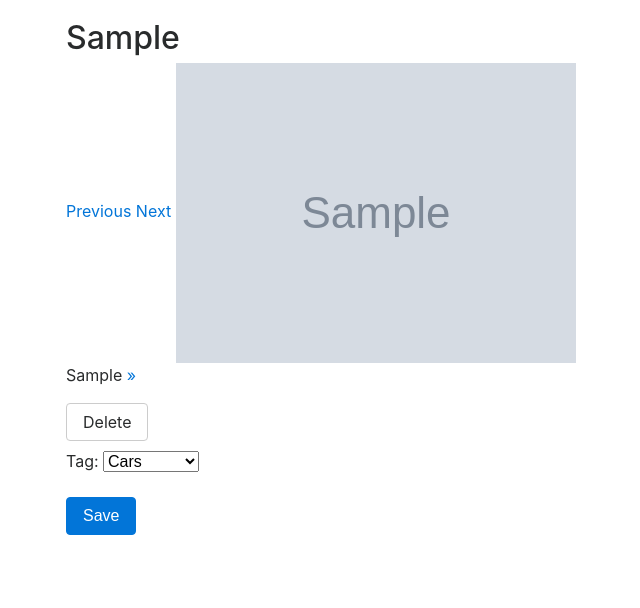
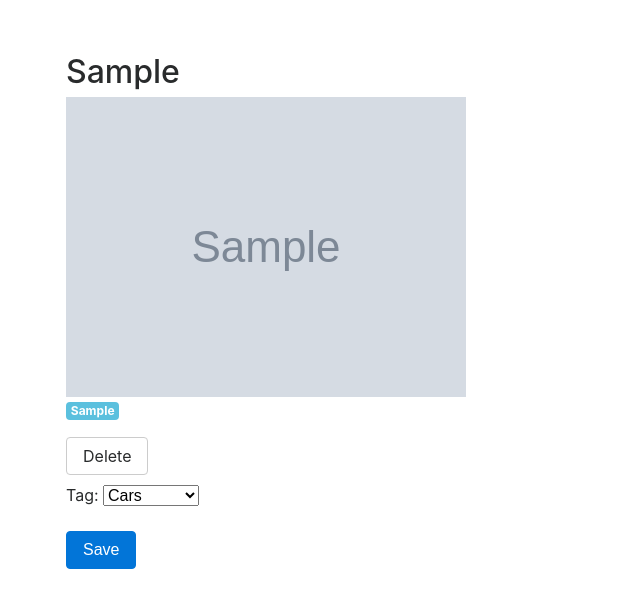
Before and after one commit to n-ck/insta_app, a Django app: page /post/1/ in a window 1280 px wide. Shown: the part 57-665 px from the top of the page, without its empty margins (19-659 px from the left). Run offline with Django 3.2, Linux system fonts and the light colour scheme; a user stored in the database is signed in; tables that the repository leaves empty hold one stand-in row (values such as "Sample post"); grey boxes marked "Sample" are stand-in pictures; parts of the project's set-up code (start-up, migrations or seed data) failed here and were passed over; some libraries are stand-ins or nearby versions.

Commit message:
cleand up views and changed save post redirect

```diff
--- a/insta/forms.py
+++ b/insta/forms.py
@@ -8,8 +8,8 @@ TAGS = [
 
 class PostForm(forms.Form):
 	post = forms.CharField(label='IG Post URL', max_length=250)
-	tag = forms.CharField(label='Tag:',
-						  widget=forms.Select(choices=TAGS))
+	# tag = forms.CharField(label='Tag:',
+	# 					  widget=forms.Select(choices=TAGS))
 
 class PageForm(forms.Form):
 	page = forms.CharField(label='IG Page Name', max_length=150)
--- a/insta/models.py
+++ b/insta/models.py
@@ -27,7 +27,5 @@ class SavePost(models.Model):
 	user = models.IntegerField(null=True)
 
 class Tags(models.Model):
-	# save all tags and link to user pk
-	# tag = models.CharField(max_length=250, null=True)
-	# user = models.IntegerField(null=True)
-	pass
+	tag = models.CharField(max_length=250, null=True)
+	user = models.IntegerField(null=True)
--- a/insta/static/insta/style.css
+++ b/insta/static/insta/style.css
@@ -4,3 +4,7 @@ h5 {
 nav.navbar.navbar-expand-lg {
 	margin: 0 0 20px 0;
 }
+
+.col-12.prevnext {
+	margin: 0 0 10px 0;
+}
--- a/insta/templates/insta/base.html
+++ b/insta/templates/insta/base.html
@@ -10,6 +10,8 @@
 
     <!-- Bootstrap CSS -->
     <link rel="stylesheet" href="https://maxcdn.bootstrapcdn.com/bootstrap/4.0.0-beta.3/css/bootstrap.min.css" integrity="sha384-Zug+QiDoJOrZ5t4lssLdxGhVrurbmBWopoEl+M6BdEfwnCJZtKxi1KgxUyJq13dy" crossorigin="anonymous">
+
+    <script type="text/javascript" src="https://code.jquery.com/jquery-3.1.1.min.js"></script>
 
     <!-- Custom CSS -->
     <link rel="stylesheet" href="{% static 'insta/style.css' %}">
--- a/insta/templates/insta/post.html
+++ b/insta/templates/insta/post.html
@@ -14,7 +14,7 @@
 			<p>Enter post url:</p>
 			<label for="" class="">Post:</label>
 			{{ form.post }}
-			{{ form.tag }}
+<!-- 			{{ form.tag }} -->
 		</div>
 		<button type="submit" class="btn btn-primary mb-2">Submit</button>
 		{% csrf_token %}
--- a/insta/templates/insta/post_detail.html
+++ b/insta/templates/insta/post_detail.html
@@ -9,16 +9,22 @@
 <!-- <h1>Post</h1> -->
 
 <div class="row justify-content-start">
+	<div class="col-12 prevnext">
+		<a href="{% url 'insta:post_detail' previous %}" class="badge badge-light">Previous</a>
+		<a href="{% url 'insta:post_detail' next  %}" class="badge badge-light">Next</a>
+	</div>
+</div>
+
+<div class="row justify-content-start">
 	<div class="col-12">
 		{% if tag is not None %}
 		<h2>{{ tag }}</h2>
 		{% endif %}
-		<a href="{% url 'insta:post_detail' previous %}">Previous</a>
-		<a href="{% url 'insta:post_detail' next  %}">Next</a>
 
 		<img src="{{ post.img }}" class="img-fluid">
 
-		<p>{{ post.page }} <a href="{% url 'insta:get_page' %}?page={{ post.page }}">&raquo;</a></p>
+		<p><a href="{% url 'insta:get_page' %}?page={{ post.page }}" class="badge badge-info">{{ post.page }}</a></p>
+
 	</div>
 </div>
 
--- a/insta/urls.py
+++ b/insta/urls.py
@@ -12,6 +12,7 @@ urlpatterns = [
     url(r'^post/(?P<postid>\d+)/delete/$', views.DeletePost.as_view(), name="delete_post"),
 
     url(r'^savepost/(?P<page>[\w-]+)/(?P<img>.+)/$', views.SaveIgPost.as_view(), name="save_post"),
+
     url(r'^savedposts/$', views.ViewSaved.as_view(), name="view_saved"),
     url(r'^savedposts/(?P<tag>[\w-]+)/$', views.ViewSavedTag.as_view(), name="save_tag"),
 
--- a/insta/views.py
+++ b/insta/views.py
@@ -25,14 +25,13 @@ class GetPostImg(LoginRequiredMixin, View):
 		userid = request.user.pk
 
 		form = PostForm()
-		# savedposts = SavePagePost.objects.filter(user=userid).order_by('-id')[:5]
-		# savedposts = SavePagePost.objects.all()
+		savedposts = SavePost.objects.filter(user=userid).order_by('-id')[:5]
+
 		context = {
 			'form': form,
 			'page': "None",
 			'post': "None",
-			'recent': "None",
-			# 'recent': savedposts
+			'recent': savedposts
 		}
 
 		return render(request, 'post.html', context)
@@ -53,11 +52,7 @@ class GetPostImg(LoginRequiredMixin, View):
 			pagescript = utils.get_post_script(response, 3)
 			pagename= utils.get_page_from_post(pagescript)
 
-			tag = form.cleaned_data['tag']
-
-			# igpost = IgPost(url=response, page=pagename, img=imgurl,
-			# 				tag=tag, user=userid)
-			# igpost.save()
+			# tag = form.cleaned_data['tag']
 
 			context = {
 				'form': form,
@@ -134,8 +129,10 @@ class SaveIgPost(View):
 
 		# return HttpResponse(pagecontent)
 
-		redirecturl = '/page/?page=%s' % igpage
-		return redirect(redirecturl)
+		# redirecturl = '/page/?page=%s' % igpage
+		previousurl = request.META['HTTP_REFERER']
+		print previousurl
+		return redirect(previousurl)
 
 
 class ViewSaved(LoginRequiredMixin, View):
```
Also changed, not shown: insta/templates/insta/page.html (+28 -0 lines), 3 other files.
